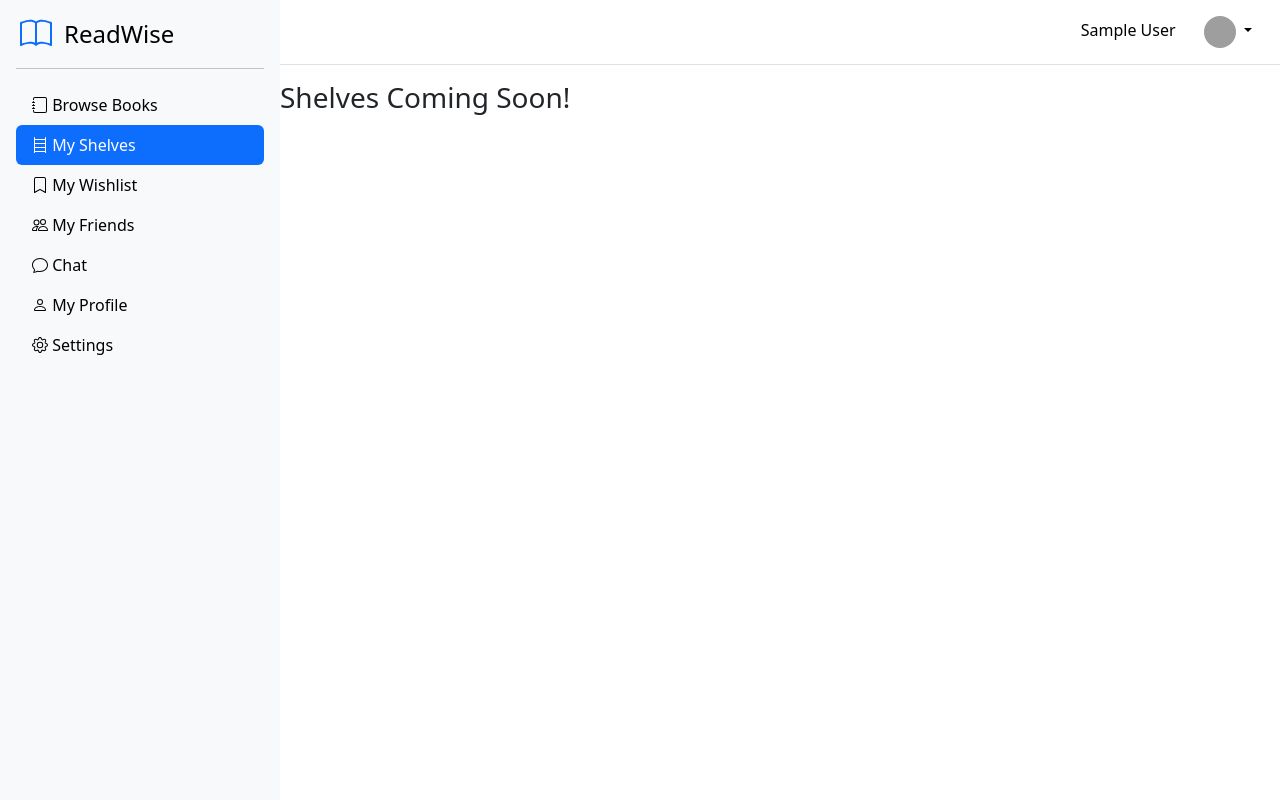
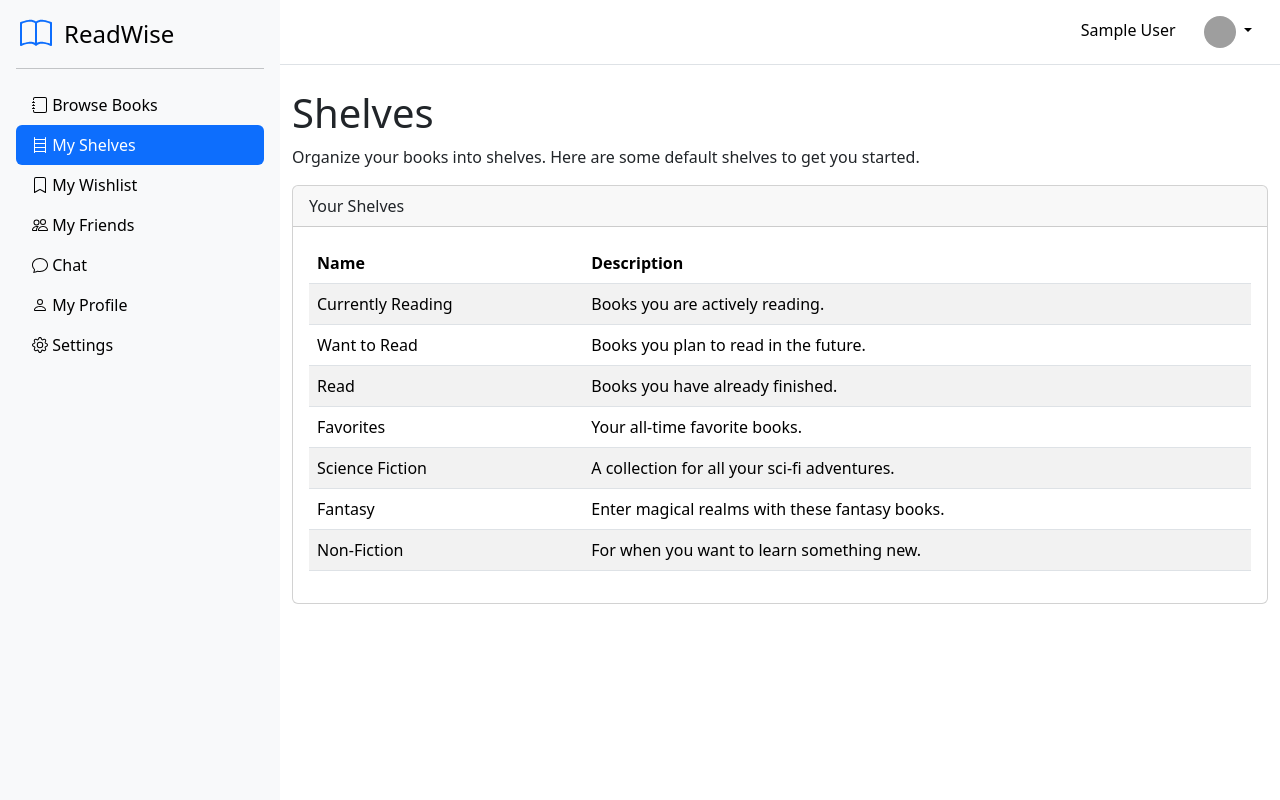
Before and after one commit to SamsonEshipillahPasili/readwise, a Django app: page /shelves in a window 1280 px wide. Run offline with Django 5.2, Linux system fonts and the light colour scheme; the visitor is signed in with stand-in values (Sample User, id 1); grey boxes are pictures that could not be loaded.

Commit message:
Add a basic shelves page

```diff
--- a/core/templates/core/shelves.html
+++ b/core/templates/core/shelves.html
@@ -1,5 +1,54 @@
 {% extends 'core/base.html' %}
 
 {% block body %}
-    <h3> Shelves Coming Soon! </h3>
+<div class="container mt-4">
+    <h1>Shelves</h1>
+    <p>Organize your books into shelves. Here are some default shelves to get you started.</p>
+
+    <div class="card">
+        <div class="card-header">
+            Your Shelves
+        </div>
+        <div class="card-body">
+            <table class="table table-striped table-hover">
+                <thead>
+                    <tr>
+                        <th scope="col">Name</th>
+                        <th scope="col">Description</th>
+                    </tr>
+                </thead>
+                <tbody>
+                    <tr>
+                        <td>Currently Reading</td>
+                        <td>Books you are actively reading.</td>
+                    </tr>
+                    <tr>
+                        <td>Want to Read</td>
+                        <td>Books you plan to read in the future.</td>
+                    </tr>
+                    <tr>
+                        <td>Read</td>
+                        <td>Books you have already finished.</td>
+                    </tr>
+                    <tr>
+                        <td>Favorites</td>
+                        <td>Your all-time favorite books.</td>
+                    </tr>
+                    <tr>
+                        <td>Science Fiction</td>
+                        <td>A collection for all your sci-fi adventures.</td>
+                    </tr>
+                    <tr>
+                        <td>Fantasy</td>
+                        <td>Enter magical realms with these fantasy books.</td>
+                    </tr>
+                    <tr>
+                        <td>Non-Fiction</td>
+                        <td>For when you want to learn something new.</td>
+                    </tr>
+                </tbody>
+            </table>
+        </div>
+    </div>
+</div>
 {% endblock body %}
```
